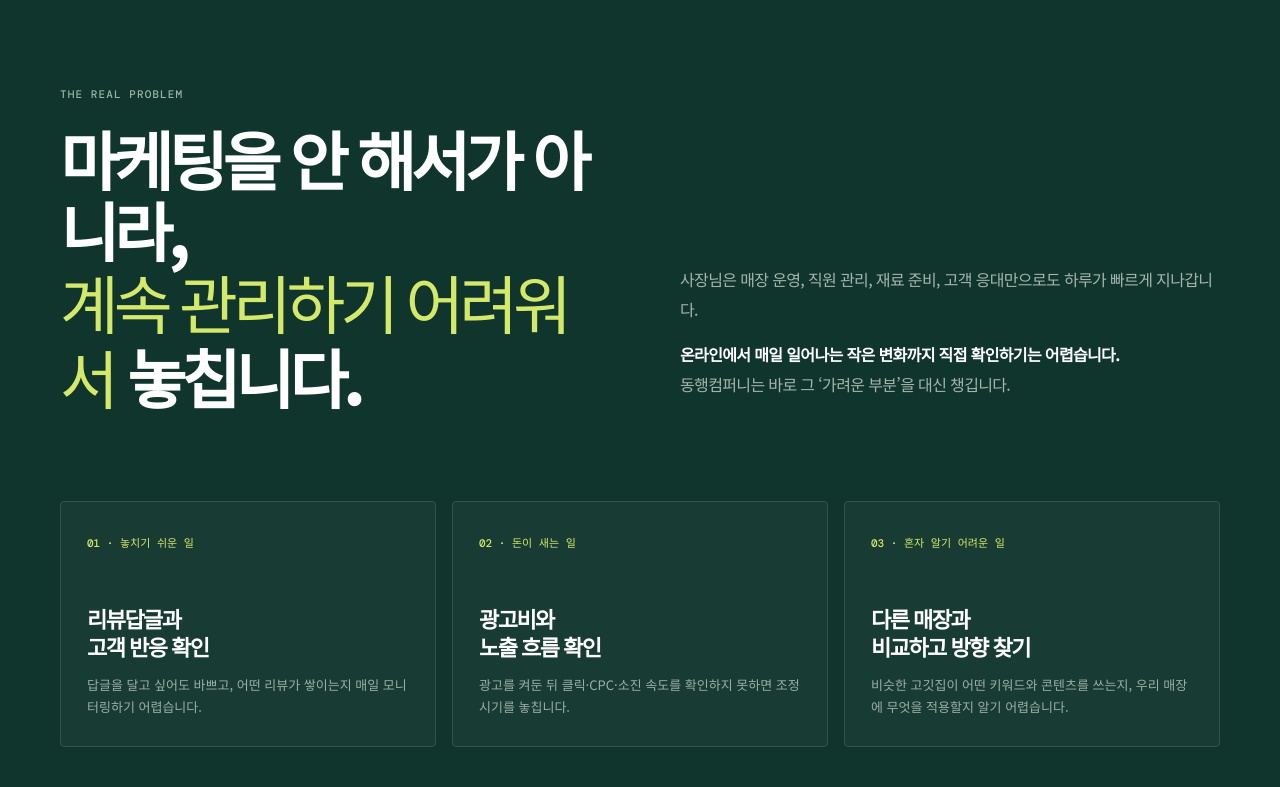
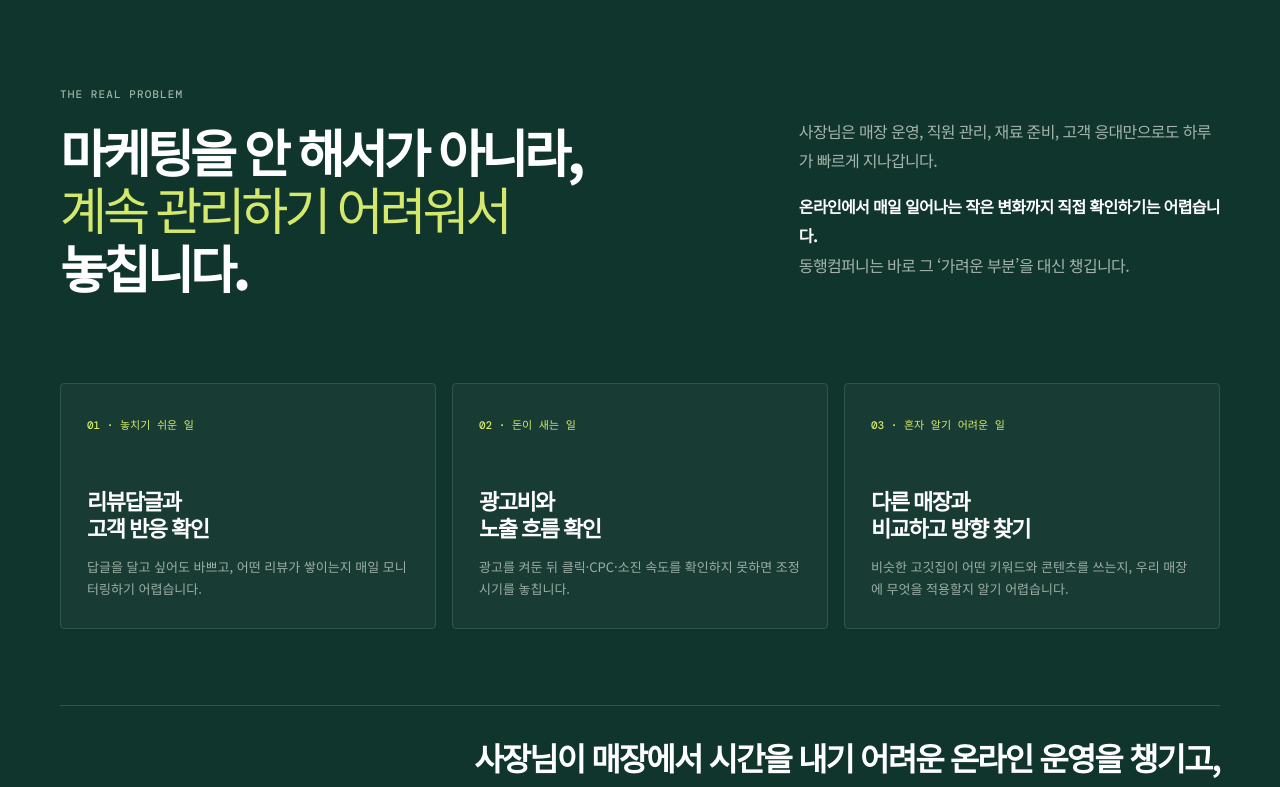
Before and after one commit to sangil92/donghaeng_company, a Next.js app: page / in a window 1280 px wide. Shown: the part 1000-1787 px from the top of the page. Built offline with nearby package versions, Linux system fonts and the light colour scheme.

Commit message:
Improve problem section title wrapping

```diff
--- a/app/globals.css
+++ b/app/globals.css
@@ -72,8 +72,10 @@ button, a { -webkit-tap-highlight-color: transparent; }
 .problem-section { padding: 132px 0; color: white; background: var(--green-dark); }
 .section-intro { max-width: 640px; }
 .split-intro { display: grid; grid-template-columns: 1fr 1fr; gap: 80px; max-width: none; align-items: end; }
+.problem-section .split-intro { grid-template-columns: 1.22fr .78fr; }
 .problem-section .kicker, .closing-section .kicker { color: #9ab2a4; }
-h2 { font-size: clamp(38px, 5vw, 64px); }
+h2 { font-size: clamp(38px, 5vw, 64px); word-break: keep-all; }
+.problem-section h2 { max-width: 680px; font-size: clamp(38px, 4vw, 54px); }
 .problem-section h2 em { color: var(--lime); }
 .intro-copy, .body-copy { margin: 0; color: #728079; font-size: 16px; line-height: 1.85; letter-spacing: -.04em; }
 .problem-section .intro-copy { color: #a5b5ac; }
@@ -189,6 +191,7 @@ h2 { font-size: clamp(38px, 5vw, 64px); }
   .hero-grid, .check-grid, .price-grid { grid-template-columns: 1fr; gap: 52px; }
   .hero-visual { box-shadow: 12px 12px 0 rgba(212,233,107,.55); }
   .split-intro { grid-template-columns: 1fr; gap: 24px; align-items: start; }
+  .problem-section .split-intro { grid-template-columns: 1fr; }
   .problem-grid, .proof-grid { grid-template-columns: 1fr; margin-top: 50px; }
   .problem-grid article { min-height: auto; }
   .problem-grid h3 { margin-top: 32px; }
--- a/app/page.tsx
+++ b/app/page.tsx
@@ -89,7 +89,7 @@ export default function Home() {
 
         <section className="problem-section" id="problem">
           <div className="container">
-            <div className="section-intro split-intro"><div><p className="kicker">THE REAL PROBLEM</p><h2>마케팅을 안 해서가 아니라,<br /><em>계속 관리하기 어려워서</em> 놓칩니다.</h2></div><div className="intro-copy"><p>사장님은 매장 운영, 직원 관리, 재료 준비, 고객 응대만으로도 하루가 빠르게 지나갑니다.</p><p><strong>온라인에서 매일 일어나는 작은 변화까지 직접 확인하기는 어렵습니다.</strong><br />동행컴퍼니는 바로 그 ‘가려운 부분’을 대신 챙깁니다.</p></div></div>
+            <div className="section-intro split-intro"><div><p className="kicker">THE REAL PROBLEM</p><h2>마케팅을 안 해서가 아니라,<br /><em>계속 관리하기 어려워서</em><br />놓칩니다.</h2></div><div className="intro-copy"><p>사장님은 매장 운영, 직원 관리, 재료 준비, 고객 응대만으로도 하루가 빠르게 지나갑니다.</p><p><strong>온라인에서 매일 일어나는 작은 변화까지 직접 확인하기는 어렵습니다.</strong><br />동행컴퍼니는 바로 그 ‘가려운 부분’을 대신 챙깁니다.</p></div></div>
             <div className="problem-grid">
               <article><span>01 · 놓치기 쉬운 일</span><h3>리뷰답글과<br />고객 반응 확인</h3><p>답글을 달고 싶어도 바쁘고, 어떤 리뷰가 쌓이는지 매일 모니터링하기 어렵습니다.</p></article>
               <article><span>02 · 돈이 새는 일</span><h3>광고비와<br />노출 흐름 확인</h3><p>광고를 켜둔 뒤 클릭·CPC·소진 속도를 확인하지 못하면 조정 시기를 놓칩니다.</p></article>
```
